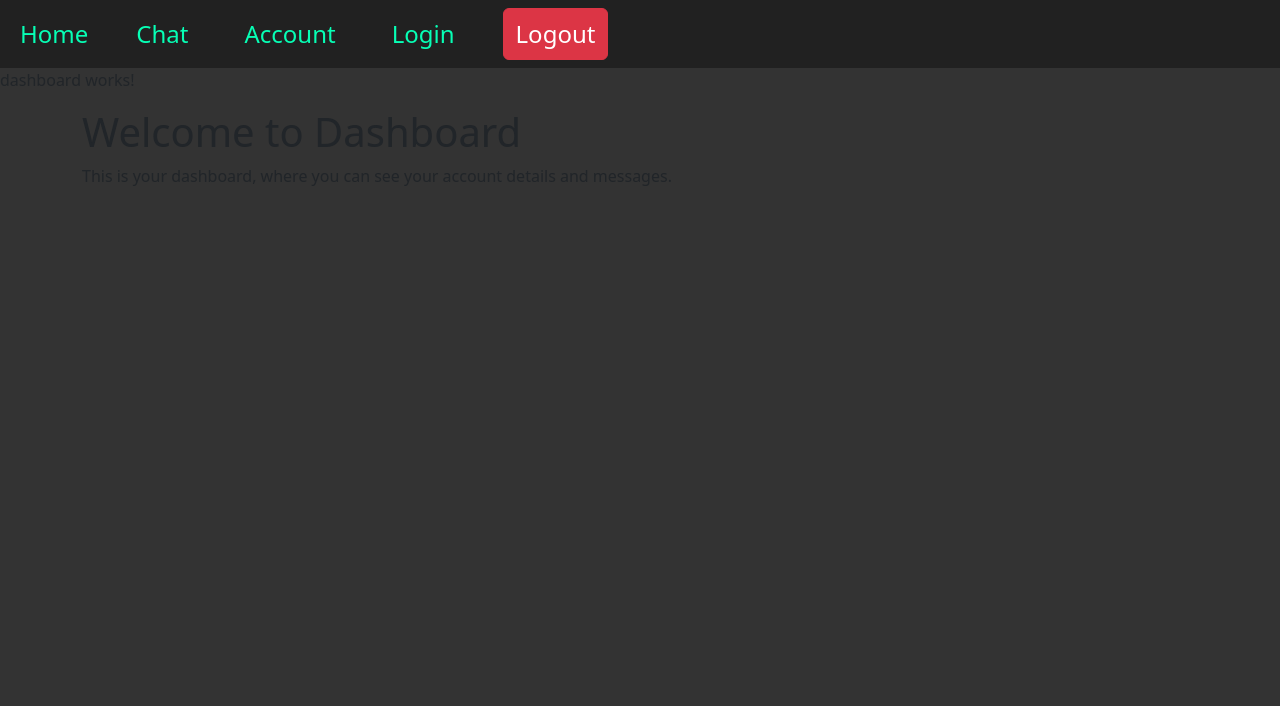
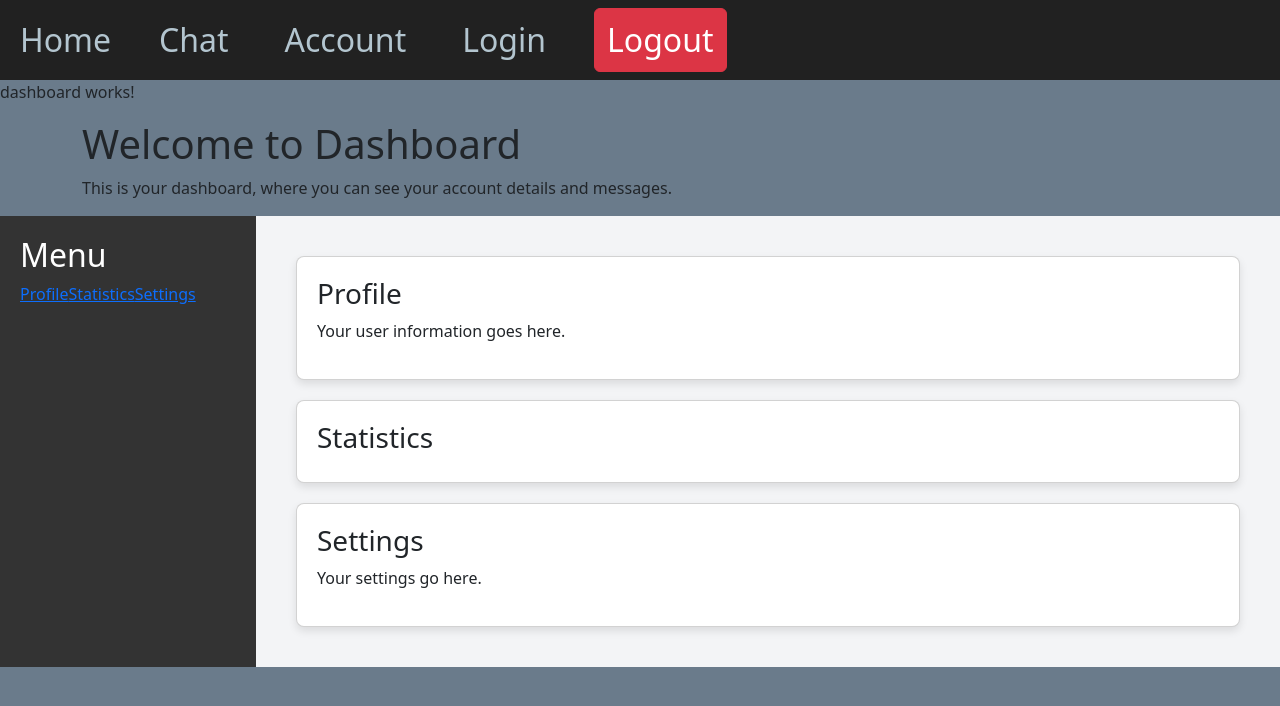
Before and after one commit to AugustineKdu/frameworkP, an Angular app in the folder frontend/: page /dashboard in a window 1280 px wide. Shown: the top 706 px of the page. Built offline with nearby package versions, Linux system fonts and the light colour scheme.

Commit message:
build chat component desgin

```diff
--- a/frontend/src/app/app.component.css
+++ b/frontend/src/app/app.component.css
@@ -5,8 +5,8 @@
 .navbar-brand,
 .nav-link,
 .btn {
-  color: #07ffb5;
-  font-size: 1.5em;
+  color: #B3C5CF;
+  font-size: 2em;
   margin-left: 20px;
   margin-right: 20px;
 }
@@ -25,7 +25,7 @@
 /* app.component.css */
 :host {
   display: block;
-  background-color: #333333;
+  background-color: #6A7B8B;
   height: 100vh;
   width: 100%;
 }
--- a/frontend/src/app/chat/chat.component.css
+++ b/frontend/src/app/chat/chat.component.css
@@ -1,17 +1,20 @@
 .container {
   margin-top: 50px;
   position: relative;
-  height: 500px;
+  height: 700px;
 }
 
 .chat-box {
-  height: 400px;
+  height: 650px;
   overflow-y: scroll;
-  border: 1px solid #ccc;
-  border-radius: 5px;
+  border: 1px solid #E8ECE5;
+  background-color: #E8ECE5;
+  border-radius: 10px;
   padding: 20px;
   position: absolute;
   width: 100%;
+  top: 0;
+
 }
 
 .input-group {
@@ -22,8 +25,8 @@
 
 .list-group-item {
   border-radius: 12px;
-  margin-bottom: 10px;
-  background-color: #f2f2f2;
+  margin-bottom: 5px;
+  background-color: #E8ECE5;
 }
 
 .list-group-item:last-child {
--- a/frontend/src/app/dashboard/dashboard.component.css
+++ b/frontend/src/app/dashboard/dashboard.component.css
@@ -0,0 +1,28 @@
+.dashboard {
+  display: flex;
+  background-color: #f3f4f6;
+}
+
+.sidebar {
+  width: 20%;
+  background-color: #333;
+  color: white;
+  padding: 20px;
+}
+
+.main-content {
+  width: 80%;
+  padding: 20px;
+}
+
+.card {
+  background-color: white;
+  border-radius: 8px;
+  padding: 20px;
+  margin: 20px;
+  box-shadow: 0 4px 8px rgba(0, 0, 0, 0.1);
+}
+
+.card h3 {
+  margin-top: 0;
+}
--- a/frontend/src/app/dashboard/dashboard.component.html
+++ b/frontend/src/app/dashboard/dashboard.component.html
@@ -3,3 +3,25 @@
   <h1>Welcome to Dashboard</h1>
   <p>This is your dashboard, where you can see your account details and messages.</p>
 </div>
+<div class="dashboard">
+  <div class="sidebar">
+    <h2>Menu</h2>
+    <a href="#">Profile</a>
+    <a href="#">Statistics</a>
+    <a href="#">Settings</a>
+  </div>
+  <div class="main-content">
+    <div class="card">
+      <h3>Profile</h3>
+      <p>Your user information goes here.</p>
+    </div>
+    <div class="card">
+      <h3>Statistics</h3>
+      <!-- Insert your chart here -->
+    </div>
+    <div class="card">
+      <h3>Settings</h3>
+      <p>Your settings go here.</p>
+    </div>
+  </div>
+</div>
```
